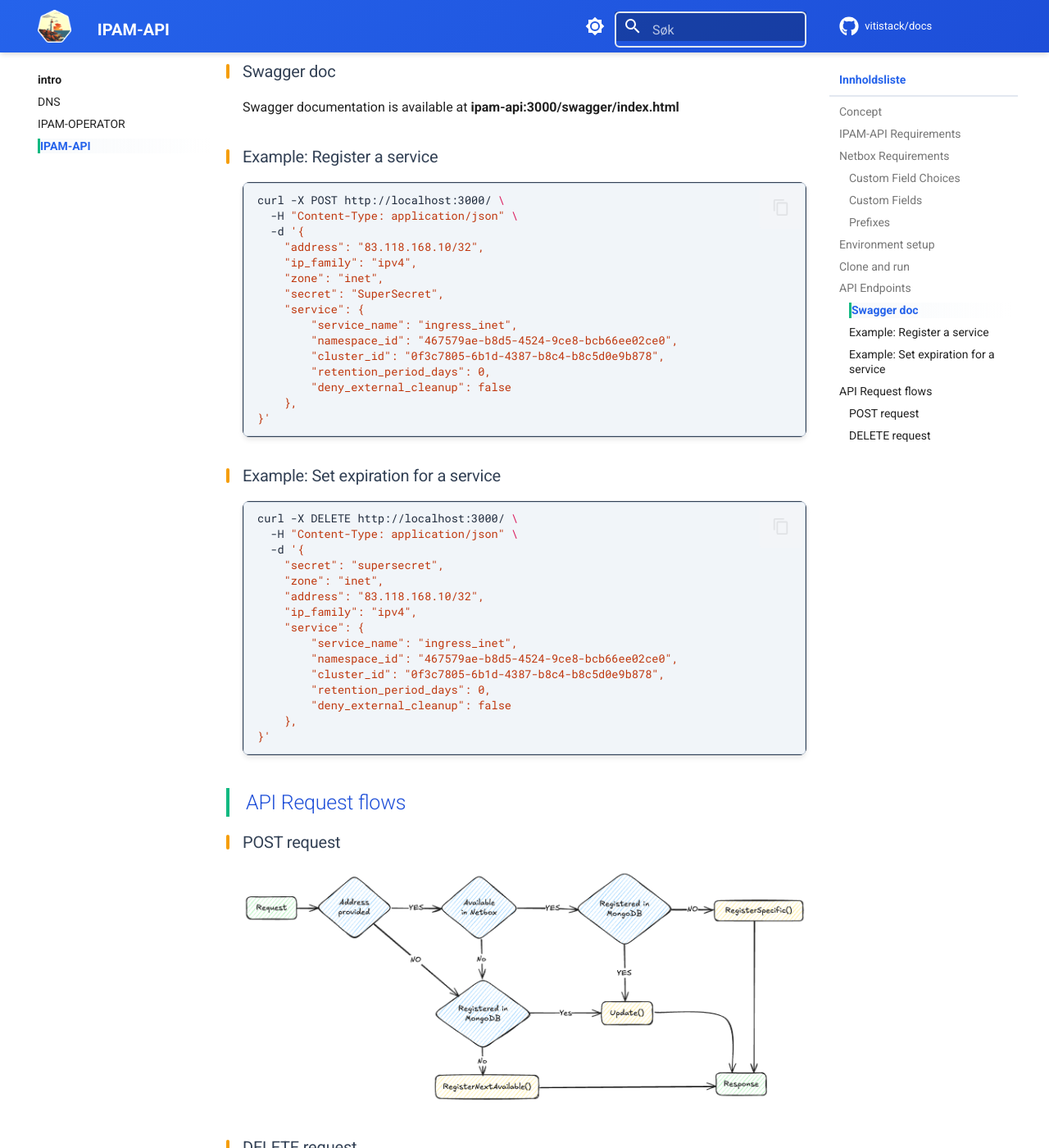
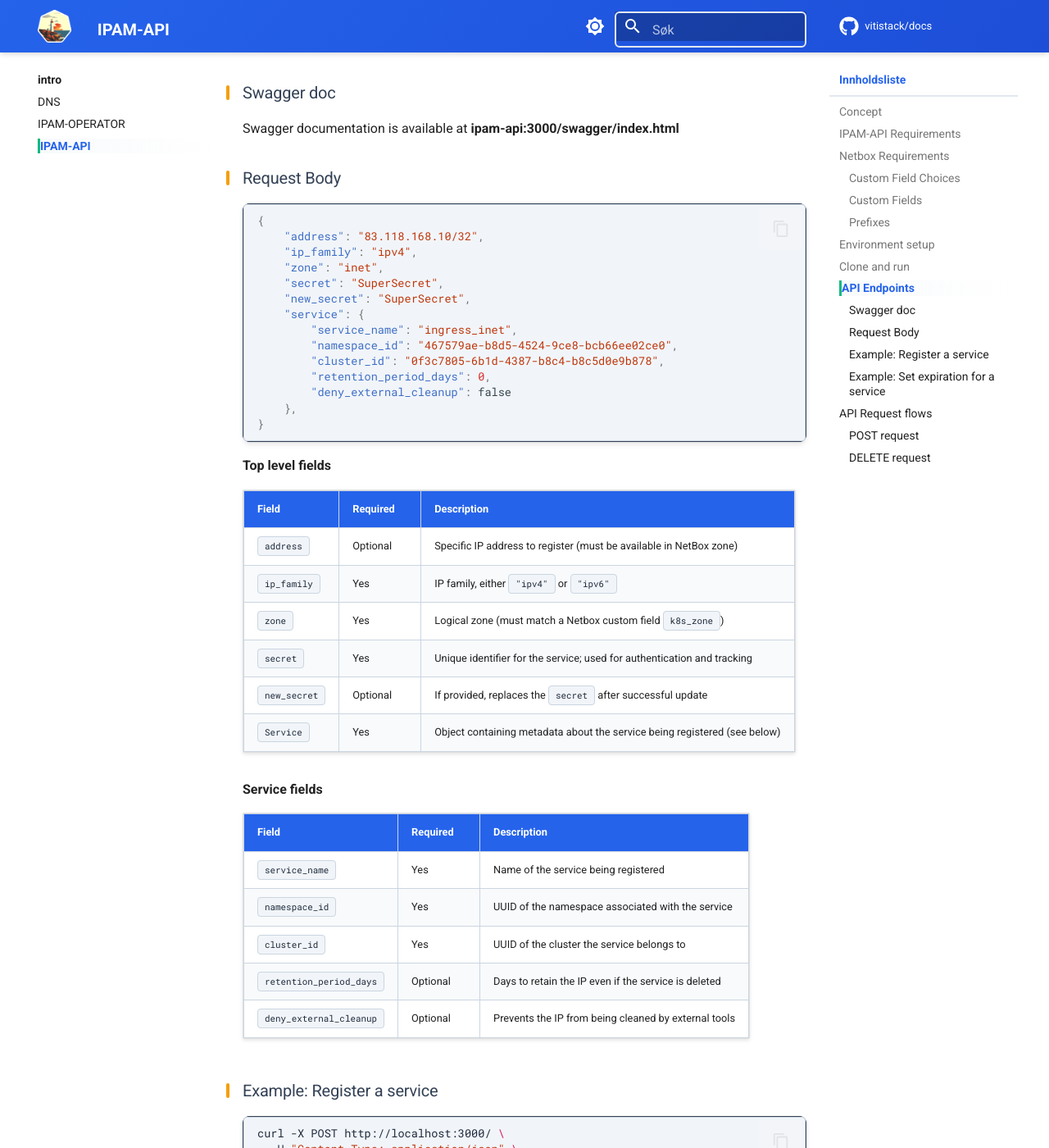
Before and after one commit to vitistack/docs, an MkDocs documentation site: the page built from docs/ipam-api.md, in a window 1280 px wide and 1400 px high, scrolled down 2218 px. Shown: the whole window at 82% size. Built offline with MkDocs 1.6.1 and Material for MkDocs 9.7.7, drawn with Linux system fonts in a browser that asks for light colours; comment, search, counter and statistics services are not loaded; some of the changed text lies outside the part shown.

Commit message:
ipam-api docs

````diff
--- a/docs/ipam-api.md
+++ b/docs/ipam-api.md
@@ -13,10 +13,10 @@ An API for retrieving ip addresses from Netbox and storing them in MongoDB along
 We use Netbox for controlling zones and which prefixes are available for each zone.
 
 ### Custom Field Choices
-* "k8s_zone_choices" is used to define the zones available for the api. These sones are fetch from Netbox and used to validate the request. This should be a select with the valid zones.
+* "k8s_zone_choices" is used to define the zones available for the api. These sones are fetched from Netbox and used to validate the request. This custom field should be a select with the valid zones.
 
 ### Custom Fields
-* "k8s_zone" is the selected zone
+* "k8s_zone" is the selected zone for which theses addresses should be used
 * "k8s_uuid" is used for the mongodb _id for the registered address
 
 ### Prefixes
@@ -25,7 +25,6 @@ We use Netbox for controlling zones and which prefixes are available for each zo
 * Custom field "k8s_uuid" needs to be added to the prefix
 
 When "k8s_zone" and "container" is set the prefix is available for IPAM-API
-
 
 ## Environment setup
 
@@ -80,6 +79,46 @@ go run cmd/ipam-api/main.go
 ### Swagger doc
 Swagger documentation is available at **ipam-api:3000/swagger/index.html**
 
+### Request Body
+```json
+{
+    "address": "83.118.168.10/32",
+    "ip_family": "ipv4",
+    "zone": "inet",
+    "secret": "SuperSecret",
+    "new_secret": "SuperSecret",
+    "service": {
+        "service_name": "ingress_inet",
+        "namespace_id": "467579ae-b8d5-4524-9ce8-bcb66ee02ce0",
+        "cluster_id": "0f3c7805-6b1d-4387-b8c4-b8c5d0e9b878",
+        "retention_period_days": 0,
+        "deny_external_cleanup": false
+    },
+}
+```
+**Top level fields**
+
+| Field                     | Required | Description |
+|---------------------------|----------|-------------|
+| `address`                 | Optional | Specific IP address to register (must be available in NetBox zone) |
+| `ip_family`               | Yes      | IP family, either `"ipv4"` or `"ipv6"` |
+| `zone`                    | Yes      | Logical zone (must match a Netbox custom field `k8s_zone`) |
+| `secret`                  | Yes      | Unique identifier for the service; used for authentication and tracking |
+| `new_secret`              | Optional | If provided, replaces the `secret` after successful update |
+| `Service`                 | Yes      | Object containing metadata about the service being registered (see below) |
+
+**Service fields**
+
+| Field                     | Required | Description |
+|---------------------------|----------|-------------|
+| `service_name`            | Yes      | Name of the service being registered |
+| `namespace_id`            | Yes      | UUID of the namespace associated with the service |
+| `cluster_id`              | Yes      | UUID of the cluster the service belongs to |
+| `retention_period_days`   | Optional | Days to retain the IP even if the service is deleted |
+| `deny_external_cleanup`   | Optional | Prevents the IP from being cleaned by external tools |
+
+
+
 ### Example: Register a service
 ```bash
 curl -X POST http://localhost:3000/ \
````
